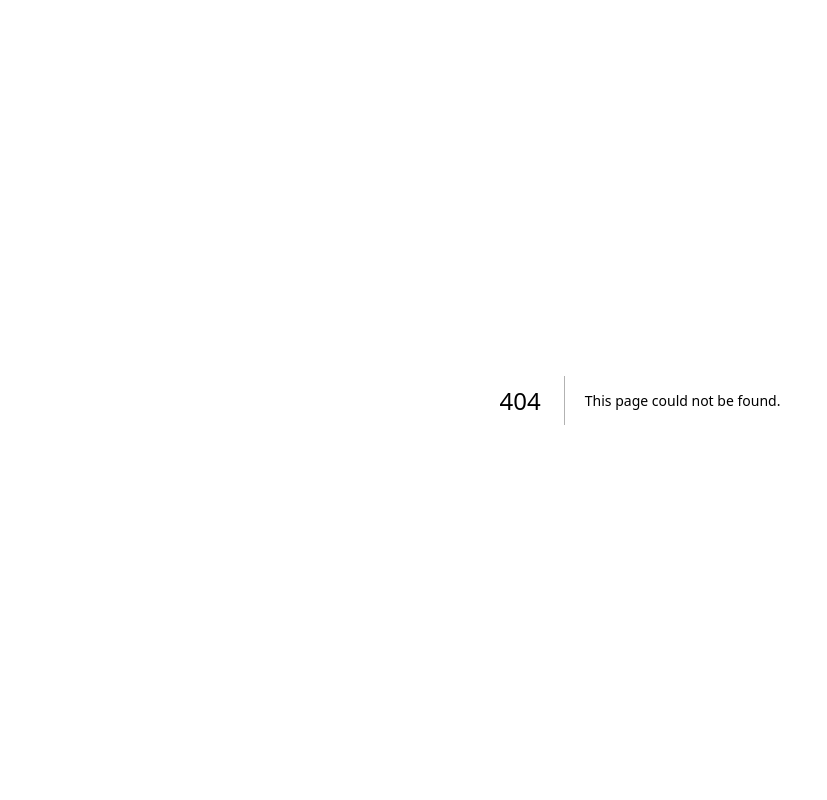
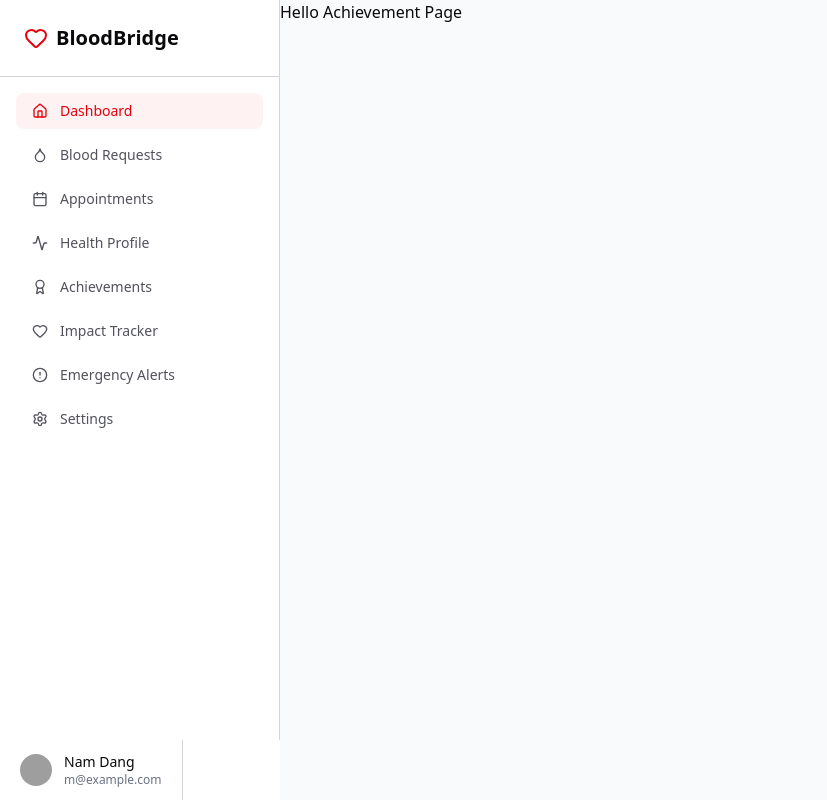
Before and after one commit to swp391-group-3/blood-donation-system-backend, a Next.js app in the folder frontend/: page /member/achievement in a window 1280 px wide. Before the commit this address had no page. Shown: the whole page, without its empty margins (0-827 px from the left). Built offline with nearby package versions, Linux system fonts and the light colour scheme; grey boxes are pictures that could not be loaded.

Commit message:
feat: add achievement page

```diff
--- /dev/null
+++ b/frontend/src/app/member/achievement/page.tsx
@@ -0,0 +1,5 @@
+export default function AchievementPage() {
+    return(
+        <h1>Hello Achievement Page</h1>
+    )
+}
```
